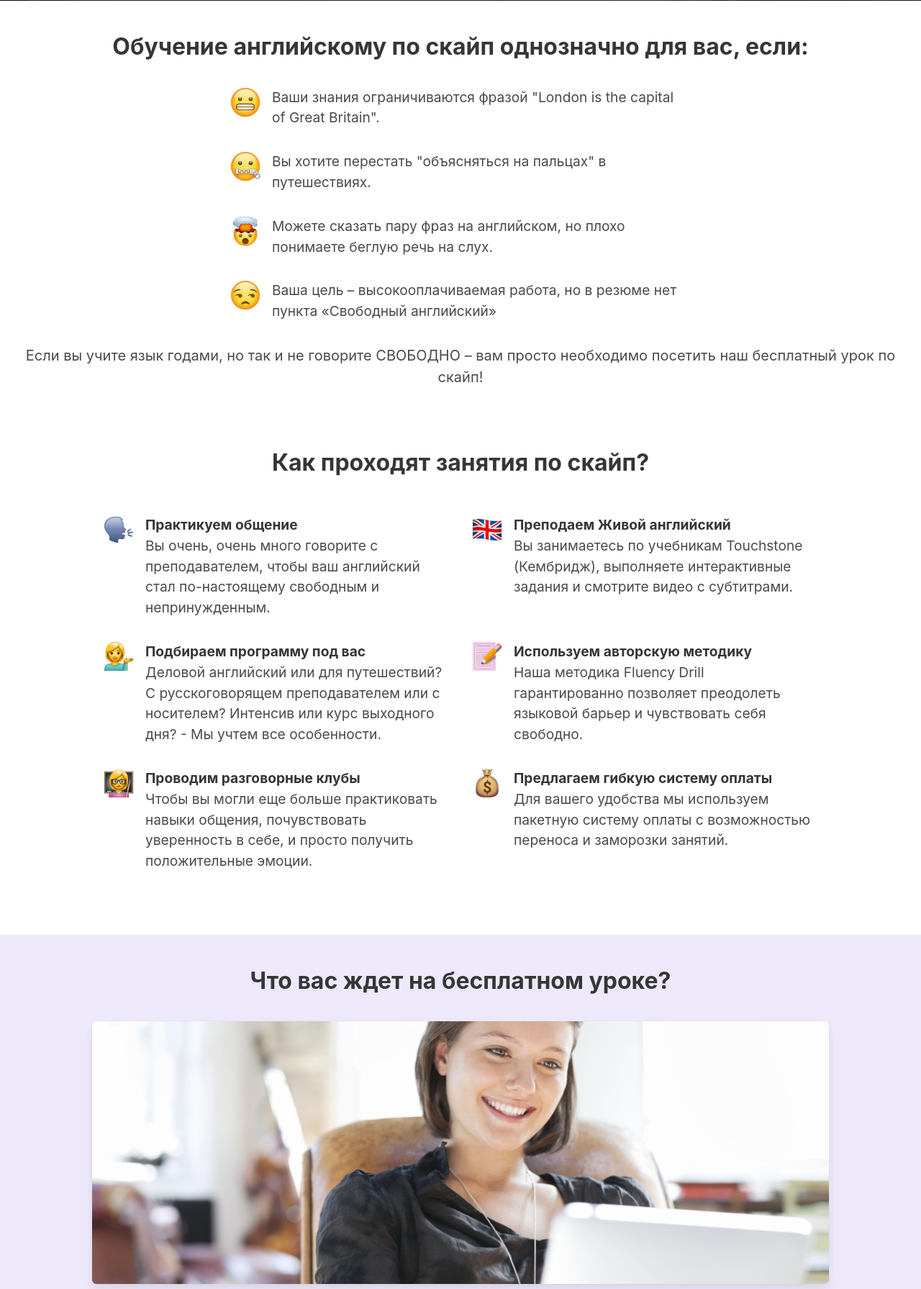
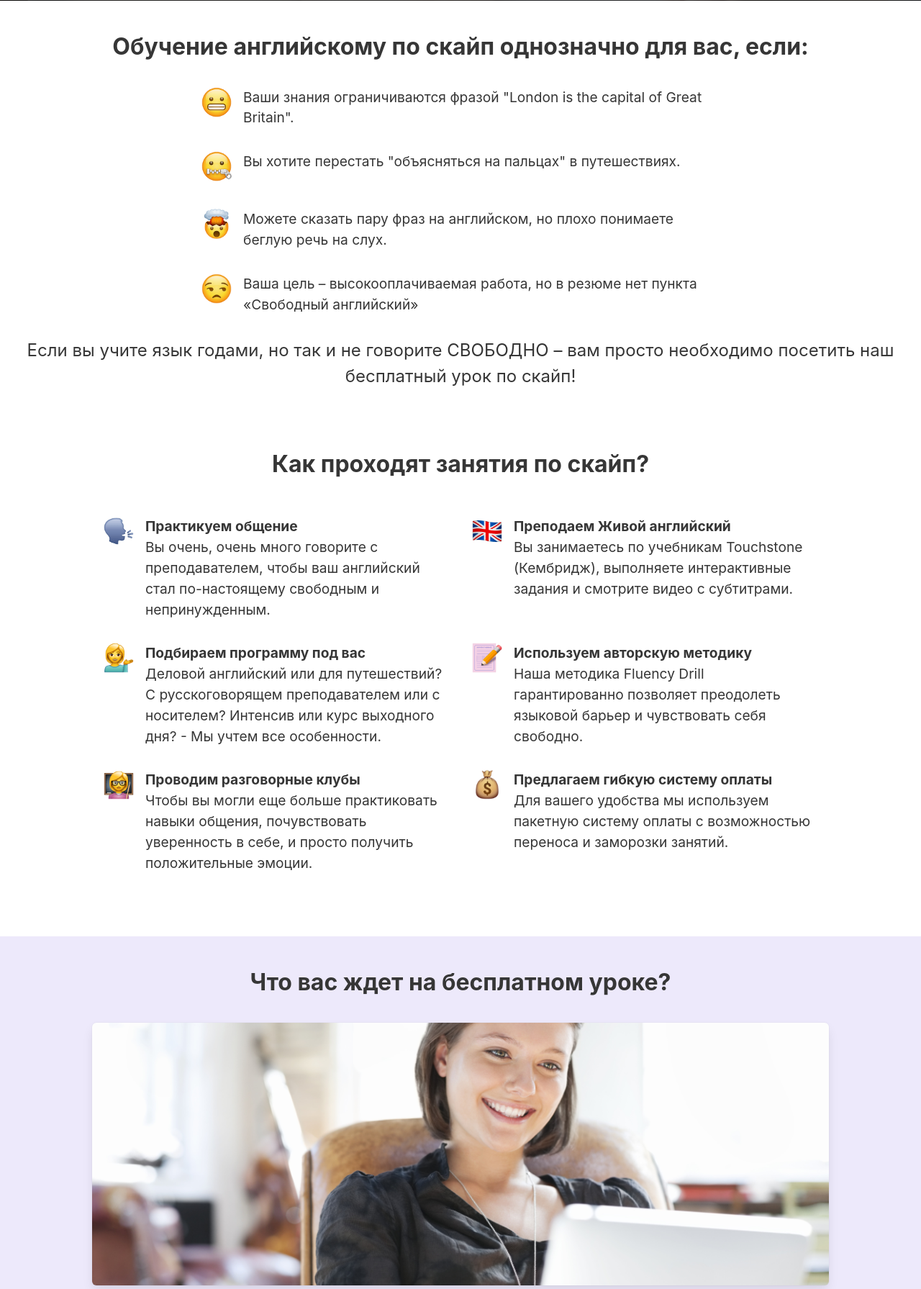
Before and after one commit to sayyesschool/sayyes-skype, a PHP site: page /dev/index.php in a window 1280 px wide. Shown: the part 718-2509 px from the top of the page at 72% size. Run offline with PHP 8.4, Linux system fonts and the light colour scheme; some libraries are stand-ins or nearby versions.

Commit message:
Update dev

```diff
--- a/dev/index.php
+++ b/dev/index.php
@@ -13,8 +13,8 @@
     <meta http-equiv="X-UA-Compatible" content="ie=edge">
     <meta name="description" content="Хочешь заговорить на английском, записывайся на пробный урок по скайп в школу английского SAY YES!">
     <meta name="yandex-verification" content="77618a975ea21450">
-    <link rel="icon" href="../img/favicon-32x32.png" sizes="32x32">
-    <link rel="icon" href="../img/favicon-192x192.png" sizes="192x192">
+    <link rel="icon" href="https://static.sayes.ru/images/favicons/favicon-32x32.png" sizes="32x32">
+    <link rel="icon" href="https://static.sayes.ru/images/favicons/favicon-192x192.png" sizes="192x192">
 
     <title>Бесплатный пробный урок английского по Скайп | SAY YES!</title>
 
@@ -90,7 +90,7 @@
                 <?php foreach($items as $item): ?>
                     <div class="media">
                         <div class="media-left">
-                            <img class="image" src="../img/emoji/<?= $item['image'] ?>">
+                            <img class="icon" src="https://static.sayes.ru/images/emoji/<?= $item['image'] ?>">
                         </div>
 
                         <div class="media-content">
@@ -146,7 +146,7 @@
                     <?php foreach($items as $item): ?>
                         <div class="media">
                             <div class="media-left">
-                                <img class="image" src="../img/emoji/<?= $item['image'] ?>">
+                                <img class="icon" src="https://static.sayes.ru/images/emoji/<?= $item['image'] ?>">
                             </div>
 
                             <div class="media-content">
@@ -198,7 +198,7 @@
                     <?php foreach($items as $item): ?>
                         <div class="media">
                             <div class="media-left">
-                                <img class="image" src="../img/emoji/<?= $item['image'] ?>">
+                                <img class="icon" src="https://static.sayes.ru/images/emoji/<?= $item['image'] ?>">
                             </div>
 
                             <div class="media-content">
@@ -218,7 +218,7 @@
         <section id="about" class="section">
             <h2 class="title">Кто мы?</h2>
 
-            <p class="subtitle has-text-weight-bold">SAY YES! – сеть школ английского языка в Москве</p>
+            <p class="subtitle">SAY YES! – сеть школ английского языка в Москве</p>
 
             <div class="media-list">
                 <?php
@@ -241,7 +241,7 @@
                 <?php foreach ($items as $item): ?>
                     <div class="media">
                         <div class="media-left">
-                            <img class="image" src="../img/emoji/<?= $item['image'] ?>">
+                            <img class="icon" src="https://static.sayes.ru/images/emoji/<?= $item['image'] ?>">
                         </div>
 
                         <div class="media-content">
@@ -278,7 +278,7 @@
                 <?php foreach($items as $item): ?>
                     <div class="media">
                         <div class="media-left">
-                            <img class="image" src="../img/emoji/<?= $item['image'] ?>">
+                            <img class="icon" src="https://static.sayes.ru/images/emoji/<?= $item['image'] ?>">
                         </div>
 
                         <div class="media-content">
@@ -374,7 +374,7 @@
                 <div class="carousel-inner">
                     <?php foreach(range(1, 10) as $number): ?>
                         <div>
-                            <img class="img-fluid" src="../img/photos/<?= $number ?>.jpg" alt="">
+                            <img class="img-fluid" src="https://static.sayes.ru/images/instagram/<?= $number ?>.jpg" alt="">
                         </div>
                     <?php endforeach ?>
                 </div>
--- a/dev/scss/index.scss
+++ b/dev/scss/index.scss
@@ -1,21 +1,4 @@
-$primary: #6c167b;
-$danger: #f5593d;
-
-@import 'bulma/bulma.sass';
-@import '../../scss/mixins';
-@import '../../scss/slick';
-@import '../../scss/icons';
-@import '../../scss/base';
-
-.page {
-    @include for-mobile() {
-        padding-bottom: 60px;
-    }
-
-    @include for-desktop() {
-        padding-bottom: 0;
-    }
-}
+@import '../../../shared/scss/index';
 
 #header {
     position: relative;
```
Also changed, not shown: dev/css/index.css, dev/fonts/free-lesson-icons.woff (added).
